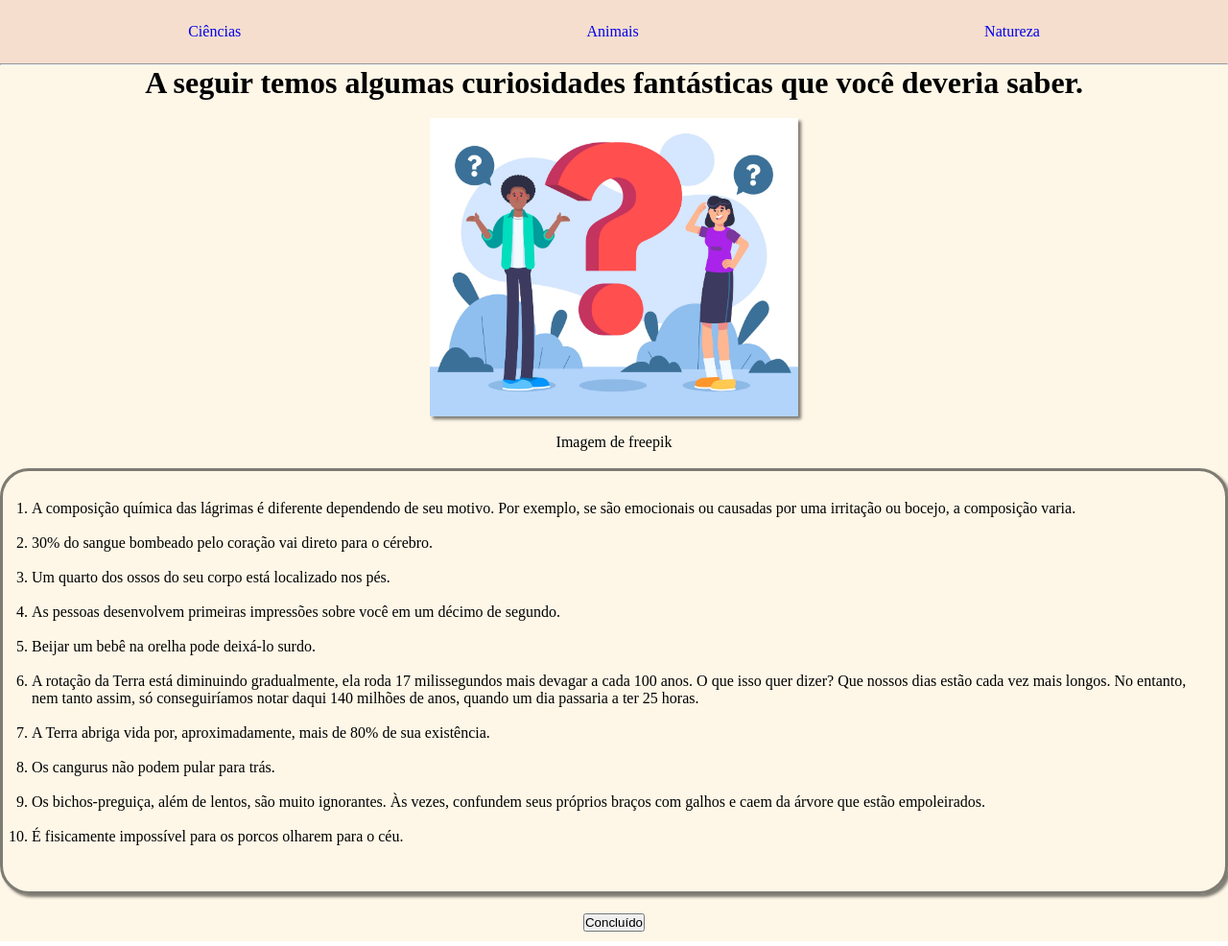
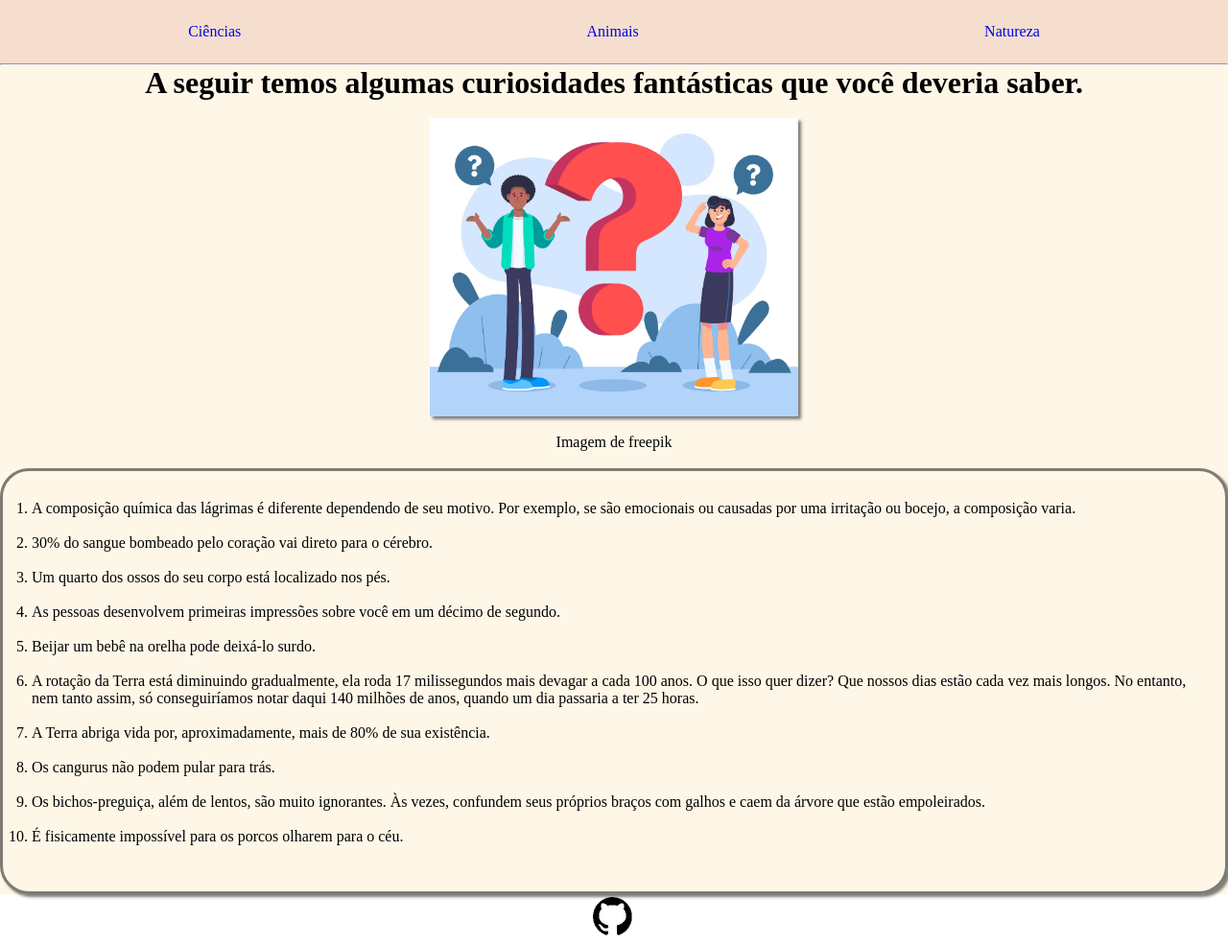
Before and after one commit to alissonn17/curiosidades, a plain HTML site: page index.html in a window 1280 px wide. Shown: the whole page at 96% size. Drawn offline with Linux system fonts and the light colour scheme.

Commit message:
:bricks: ci: html semântico

```diff
--- a/index.html
+++ b/index.html
@@ -18,7 +18,7 @@
         </ul>
     </nav><hr>
 
-    <div class="main">
+    <main class="main">
 
       <h1 class="text">A seguir temos algumas curiosidades fantásticas que você deveria saber.</h1><br>
 
@@ -40,10 +40,14 @@
         </ol>
       </section>
 
-      <button onclick="cliquei()">Concluído</button>
+      <!-- <button onclick="cliquei()">Concluído</button> -->
 
-    </div>
+    </main>
 
     <script src="script.js"></script>
+
+    <footer>
+      <a href="https://github.com/alissonn17" target="_blank"><img alt="Meu github" src="img/github.png">
+    </footer>
 </body>
 </html>
--- a/script.js
+++ b/script.js
@@ -1,3 +1,3 @@
-function cliquei(){
-    alert("Interessante né?");
-}
+// function cliquei(){
+//     alert("Interessante né?");
+// }
--- a/style.css
+++ b/style.css
@@ -33,11 +33,11 @@
     margin: 0.05px;
 }
 
-button{
+/* button{
     position: relative;
     top: 20px;
     margin-bottom: 30px;
-}
+} */
 
 button:hover{
     color: gray;
@@ -70,3 +70,13 @@ nav ul li a{
 nav ul li a:hover{
     background-color: cadetblue;
 }
+
+footer{
+    display: flex;
+    justify-content: center;
+}
+
+footer img{
+    height: 50px;
+    width: 50px;
+}
```
Also changed, not shown: pag/animais.html (+8 -0 lines), pag/ciencias.html (+8 -0 lines), pag/natureza.html (+8 -0 lines), img/github.png (added).
